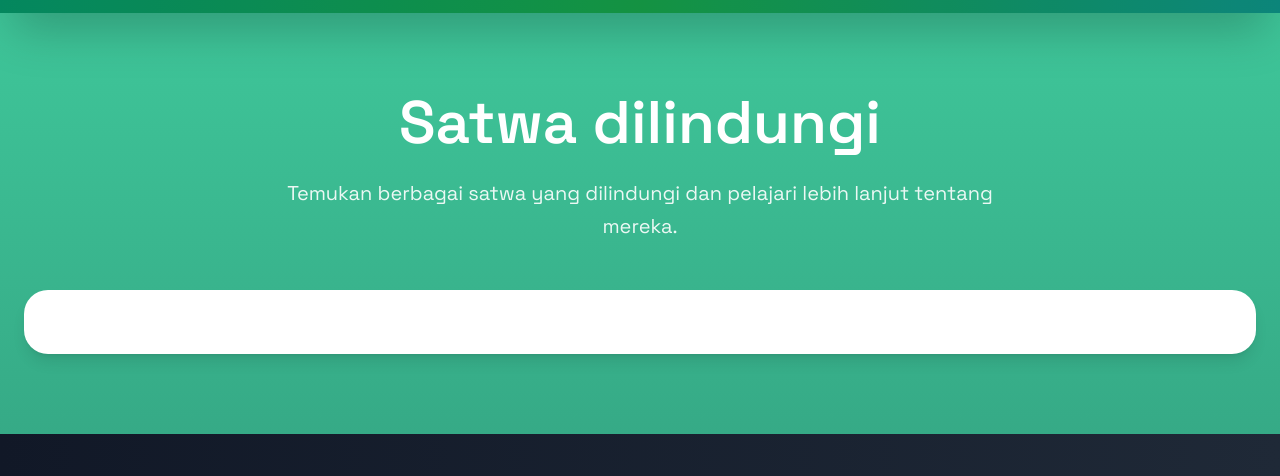
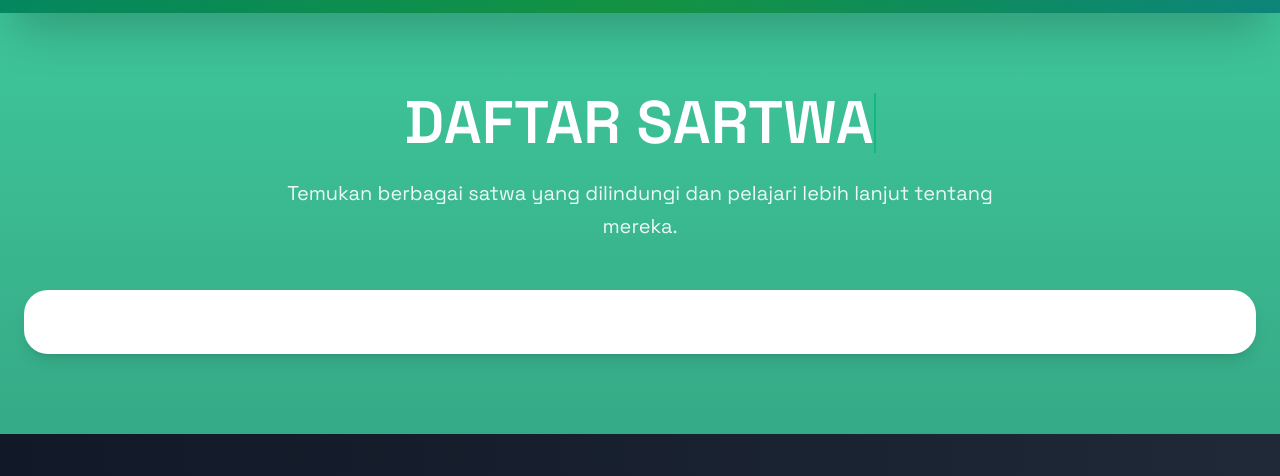
Before and after one commit to NovalRizkyy24/ARTEMIS-Frontend, a plain HTML site: page public/satwa.html in a window 1280 px wide. Shown: the part 67-543 px from the top of the page. Drawn offline with nearby package versions, Linux system fonts and the light colour scheme; no server answers.

Commit message:
Test Docker

```diff
--- a/public/satwa.html
+++ b/public/satwa.html
@@ -427,7 +427,7 @@
         window.addEventListener('load', () => {
             const titleElement = document.querySelector('.typing-effect');
             if (titleElement) {
-                typeWriter(titleElement, 'Satwa dilindungi', 150);
+                typeWriter(titleElement, 'DAFTAR SARTWA', 150);
             }
         });
 
```
Also changed, not shown: 1 other file.
